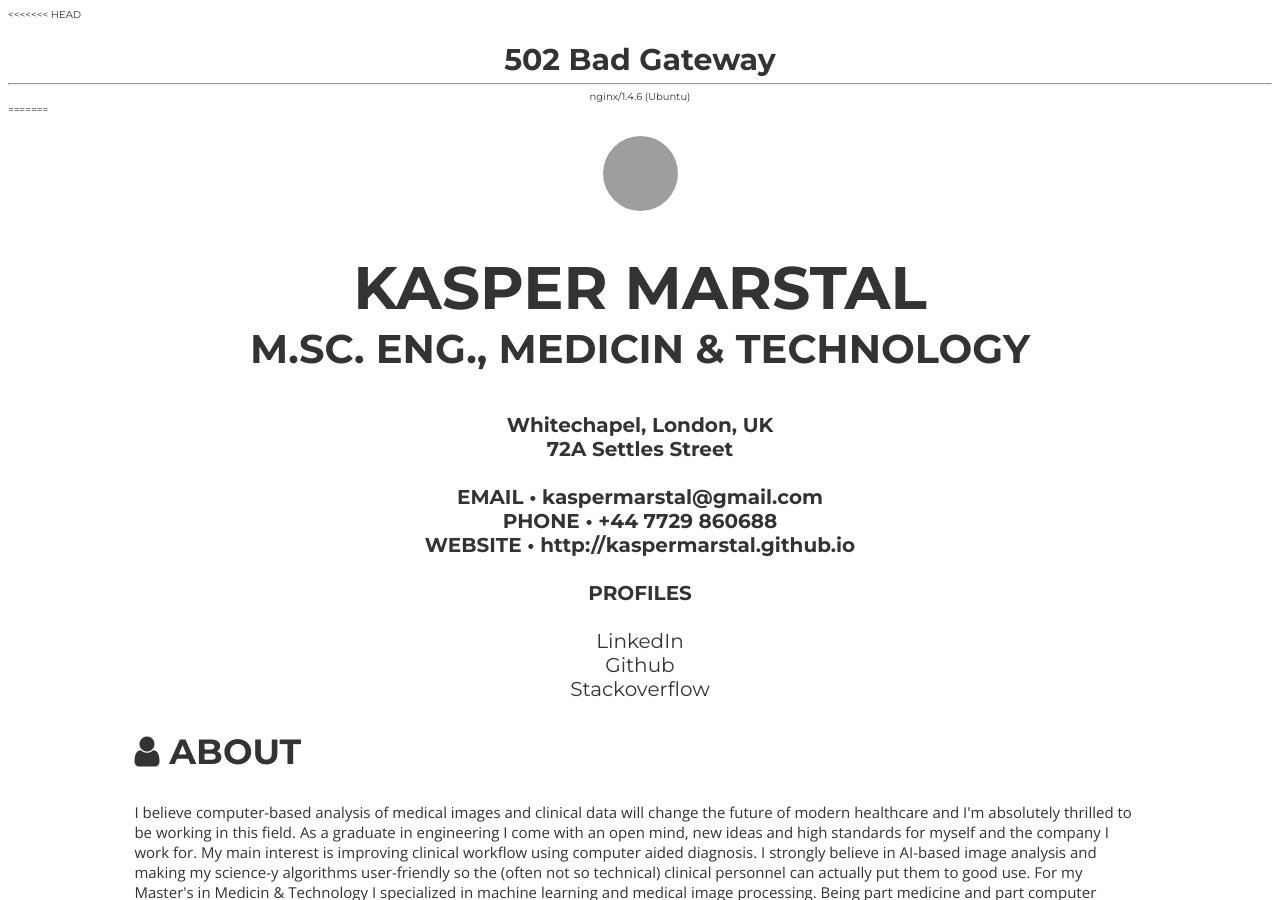
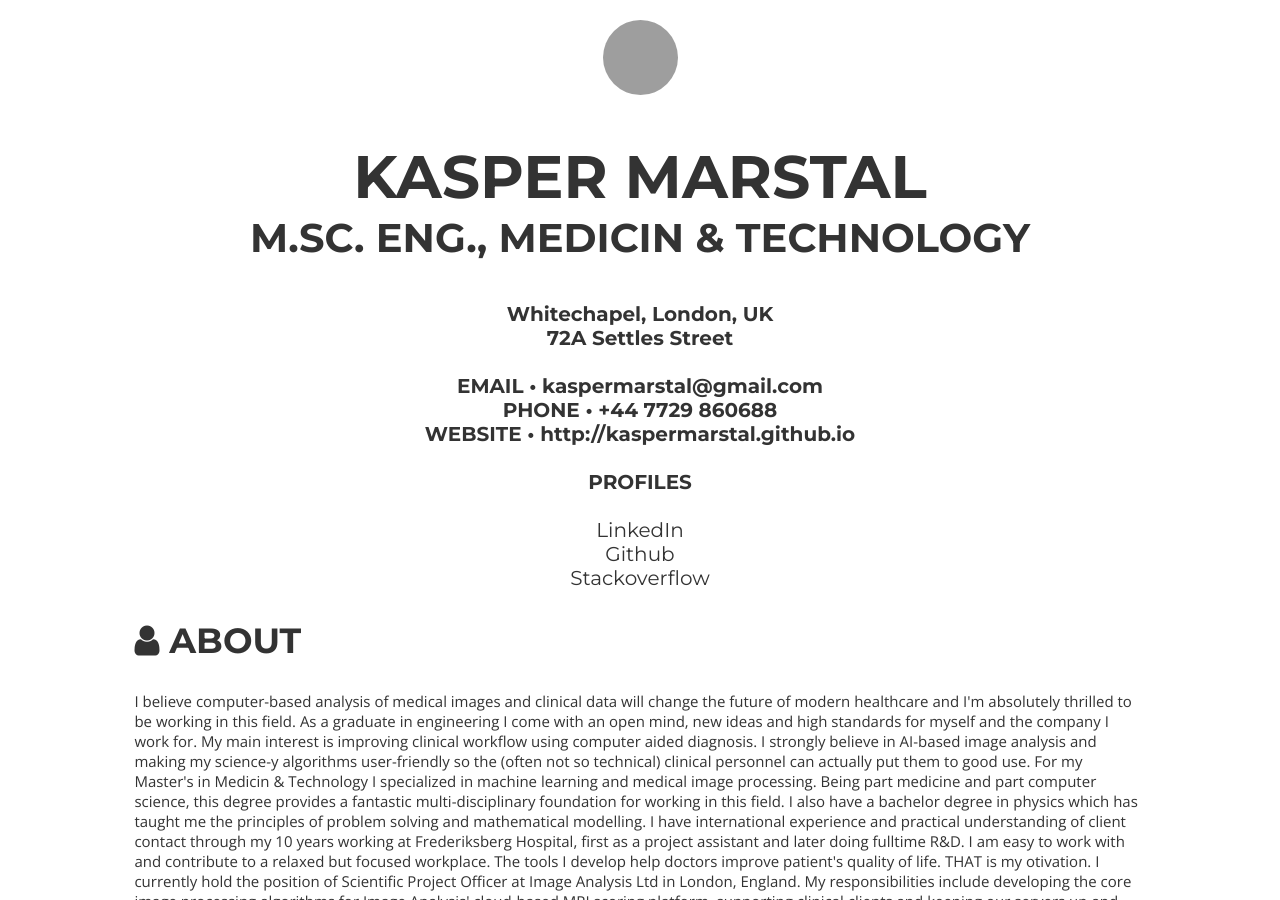
Before and after one commit to jmartens/kaspermarstal.github.io, a Jekyll site: the page resume.html, which Jekyll copies as it is, in a window 1280 px wide and 900 px high. Built offline with Jekyll 4.4.1, drawn with Linux system fonts in a browser that asks for light colours; nearby versions of some CDN libraries; some of the changed text lies outside the part shown; grey boxes are pictures that could not be loaded.

Commit message:
Update resume

```diff
--- a/resume.html
+++ b/resume.html
@@ -1,11 +1,3 @@
-<<<<<<< HEAD
-<html>
-<head><title>502 Bad Gateway</title></head>
-<body bgcolor="white">
-<center><h1>502 Bad Gateway</h1></center>
-<hr><center>nginx/1.4.6 (Ubuntu)</center>
-</body>
-=======
 <!DOCTYPE html>
 <html lang="en">
   <head>
```
Also changed, not shown: other parts of resume.html (+0 -1 lines).
